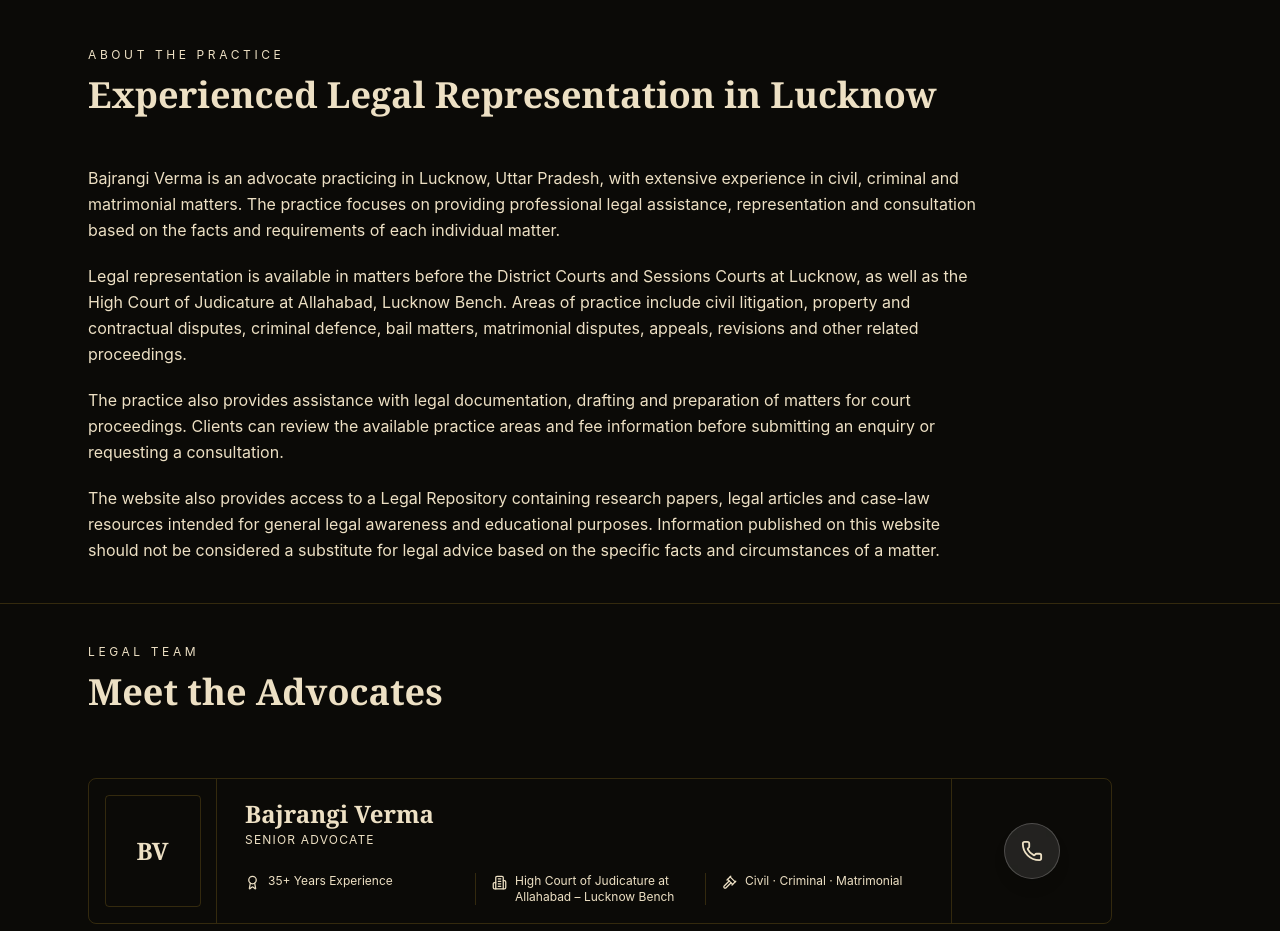
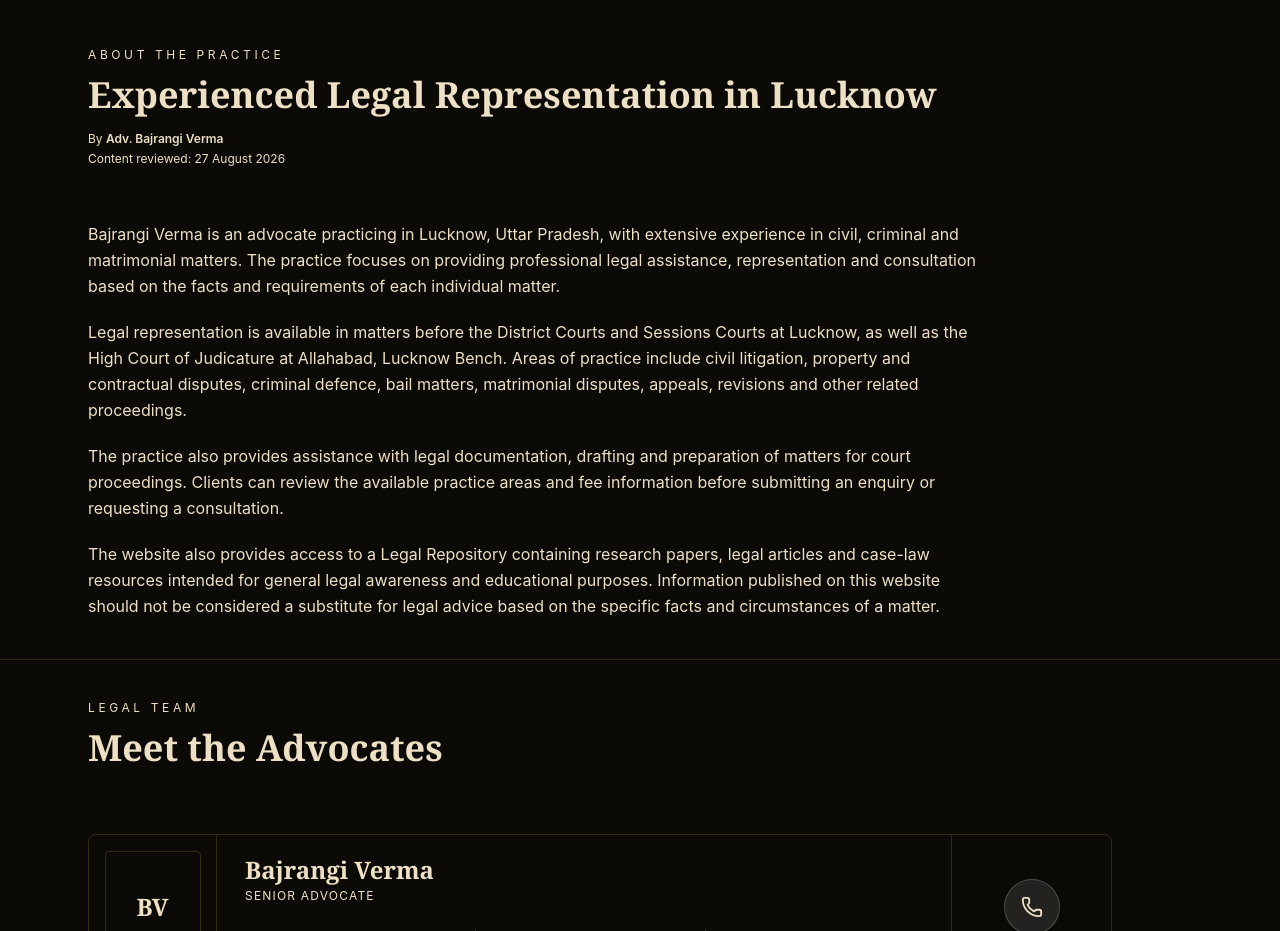
Before and after one commit to Ayushpatel-beep/bajrangi-verma-website, a React (Vite) app: page / in a window 1280 px wide. Shown: the part 1480-2411 px from the top of the page. Built offline with nearby package versions, Linux system fonts and the light colour scheme; a web font is replaced by a local one.

Commit message:
Add author and content review information

```diff
--- a/src/app/App.tsx
+++ b/src/app/App.tsx
@@ -525,6 +525,13 @@ function HomePage({ nav }: { nav: (p: Page) => void }) {
           <h2 className="font-serif text-3xl md:text-4xl font-bold text-foreground mb-4">
             Experienced Legal Representation in Lucknow
           </h2>
+          <p className="font-sans text-xs text-muted-foreground mb-1">
+  By <span className="font-semibold text-foreground">Adv. Bajrangi Verma</span>
+</p>
+
+<p className="font-sans text-xs text-muted-foreground mb-5">
+  Content reviewed: 27 August 2026
+</p>
 
           <div className="w-16 h-0.5 bg-primary mb-8" />
 
```
